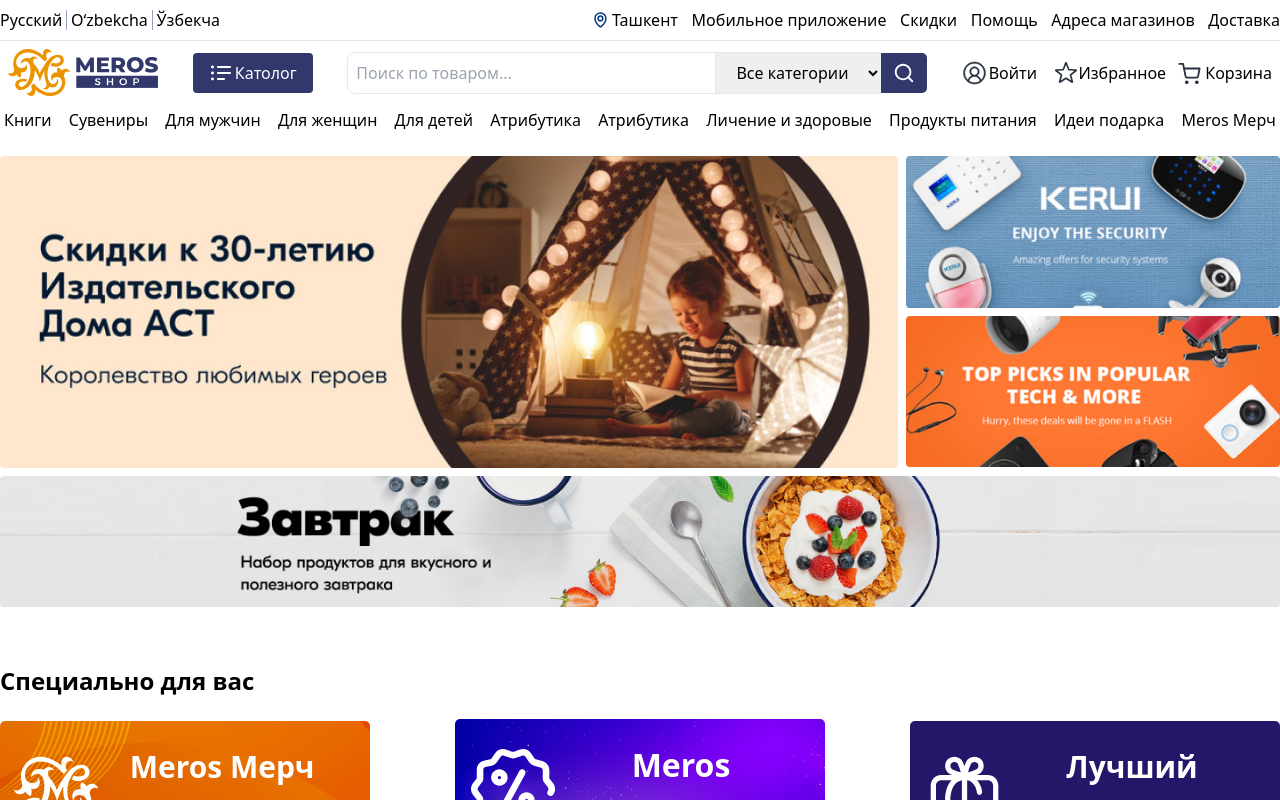
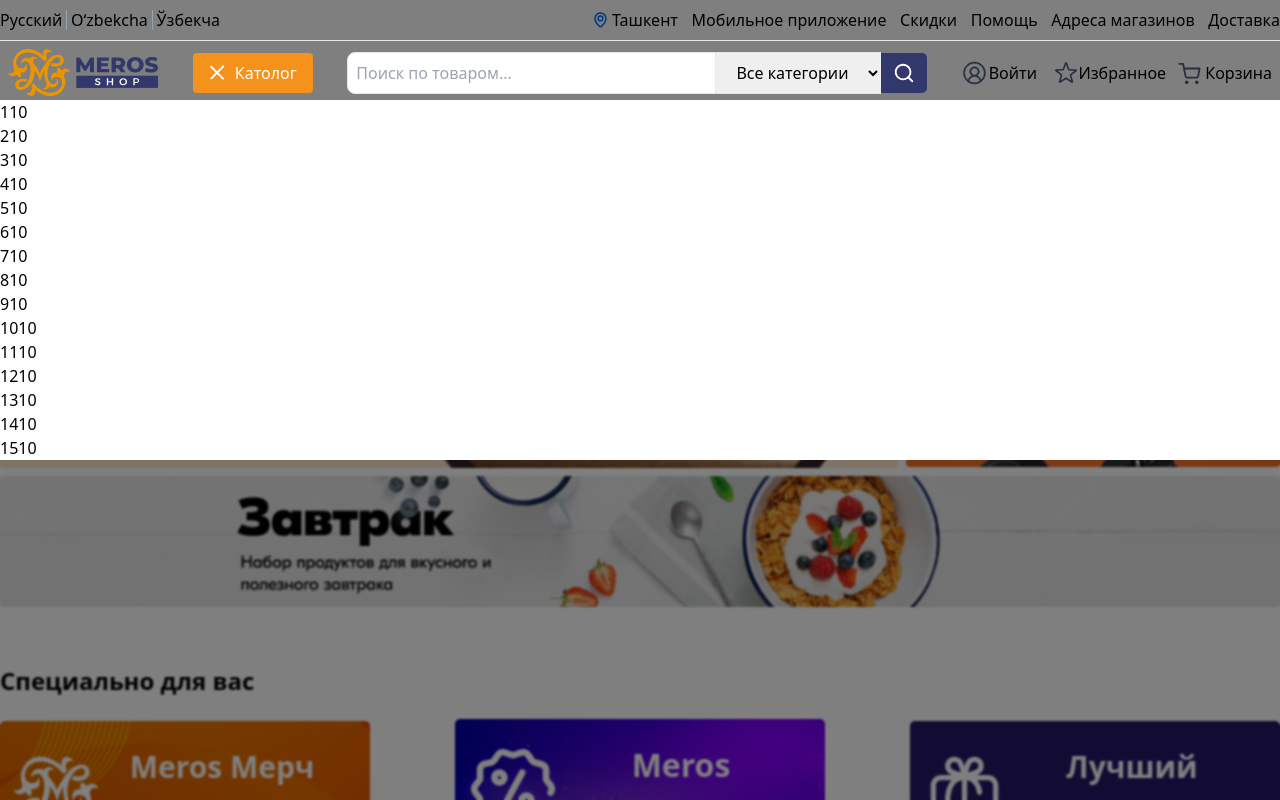
Before and after one commit to khurshidbekweb/meros-shop, a React (Vite) app: page / in a window 1280 px wide. Both pictures are taken after a click on the button "Католог". Shown: the top 800 px of the page. Built offline with nearby package versions, Linux system fonts and the light colour scheme.

Commit message:
category modal end

```diff
--- /dev/null
+++ b/src/Modals/Category.jsx
@@ -0,0 +1,28 @@
+
+function Category() {
+  return (
+    <div className="w-[100%] mx-auto ">
+      <div className="container">
+        <ul>
+          <li className="trext">110</li>
+          <li className="trext">210</li>
+          <li className="trext">310</li>
+          <li className="trext">410</li>
+          <li className="trext">510</li>
+          <li className="trext">610</li>
+          <li className="trext">710</li>
+          <li className="trext">810</li>
+          <li className="trext">910</li>
+          <li className="trext">1010</li>
+          <li className="trext">1110</li>
+          <li className="trext">1210</li>
+          <li className="trext">1310</li>
+          <li className="trext">1410</li>
+          <li className="trext">1510</li>
+        </ul>
+      </div>
+    </div>
+  )
+}
+
+export default Category
--- a/src/components/Header.jsx
+++ b/src/components/Header.jsx
@@ -6,11 +6,32 @@
 import profil from '../assets/icons/profil.svg';
 import fovorit from '../assets/icons/fovorit.svg'
 import shoping from '../assets/icons/shop.svg';
+import CategoryModal from '../Modals/Category'
+import closeCtg from '../assets/icons/ctgClose.svg'
 // Css import
 import './components.css'
+import { useRef } from 'react';
 function Header() {
+    const categoryShow = useRef();
+    const overlay = useRef();
+    const imgCtg = useRef();
+    const btnCtg =useRef();
+    const showCategory = () =>{
+        categoryShow.current.classList.toggle("hidden");
+        if(!categoryShow.current.classList.contains("hidden")){
+            imgCtg.current.setAttribute("src", closeCtg)
+            btnCtg.current.classList.remove("bg-[#32386B]")
+            btnCtg.current.classList.add("bg-[#F5921C]")
+            overlay.current.classList.remove("hidden")
+        }else{
+            imgCtg.current.setAttribute("src", catagory)
+            btnCtg.current.classList.add("bg-[#32386B]");
+            btnCtg.current.classList.remove("bg-[#F5921C]");
+            overlay.current.classList.add("hidden")
+        }
+    }
   return (
-    <div className="header bg-white">
+    <div className="header bg-white relative z-40">
         <div className="header--inner container">
             <div className="header-top w-[100%] flex justify-between items-center py-2">
                 <div className="language w-[220px] flex justify-between items-center">
@@ -32,7 +53,7 @@
             <hr />
             <div className="header-main w-[100%] flex justify-between items-center p-2">
                     <a href="#" className="header--link-img w-[150px]"><img width={155} src={logo} alt="logo" /></a>
-                    <button className="header-catagory bg-[#32386B] flex text-white p-2 rounded px-4 justify-between w-[120px]"><img src={catagory} alt="category" /> <p>Католог</p></button>
+                    <button ref={btnCtg} onClick={showCategory} className="header-catagory bg-[#32386B] flex text-white p-2 rounded px-4 justify-between items-center w-[120px]"><img ref={imgCtg} src={catagory} alt="category" /> <p>Католог</p></button>
                     <form className='flex items-center w-[580px]'>
                         <input type="search" name="search-praduct" id="search-praduct" className='p-2 rounded-l-lg w-[370px] border' placeholder='Поиск по товаром...'/>
                         <select className='p-2 px-4 border-t border-b' name="category-select" id="category-select-all">
@@ -93,6 +114,11 @@
                 </ul>
             </nav>
         </div>
+        <div ref={categoryShow} className="hidden z-40 absolute w-[100%] top-[100px] bg-white">
+            <div className="w-[1280px] mx-auto"><CategoryModal/></div>
+        </div>
+
+    <div ref={overlay} className="overlay hidden fixed w-[100%] h-[100vh] z-[-2] top-0"></div>
     </div>
   )
 }
--- a/src/components/components.css
+++ b/src/components/components.css
@@ -24,4 +24,5 @@
 }
 .show-praduct-info{
     transition: all ease-in-out 500ms;
+    background: rgba(0, 0, 0, 0.349);
 }
--- a/src/index.css
+++ b/src/index.css
@@ -39,3 +39,7 @@
     z-index: 999;
     font-size: 22px;
 }
+.overlay{
+    background: rgba(0, 0, 0, 0.50);
+    backdrop-filter: blur(1px);
+}
--- /dev/null
+++ b/src/pages/Login.jsx
@@ -0,0 +1,7 @@
+function Login() {
+  return (
+    <div>Login</div>
+  )
+}
+
+export default Login
```
Also changed, not shown: src/assets/icons/ctgClose.svg (added).
